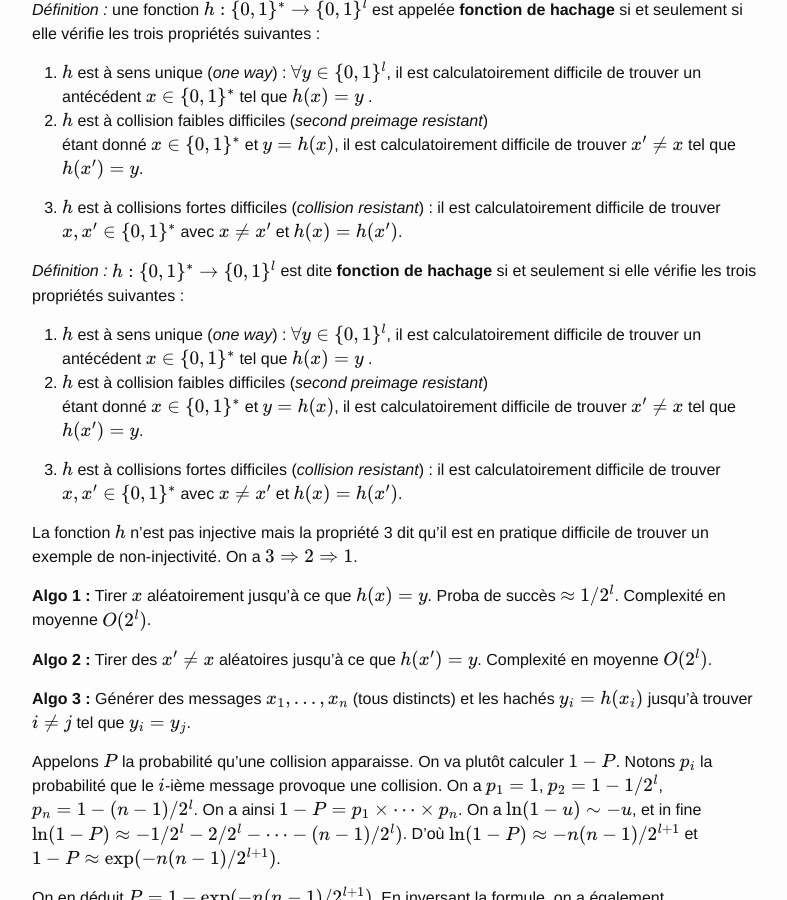
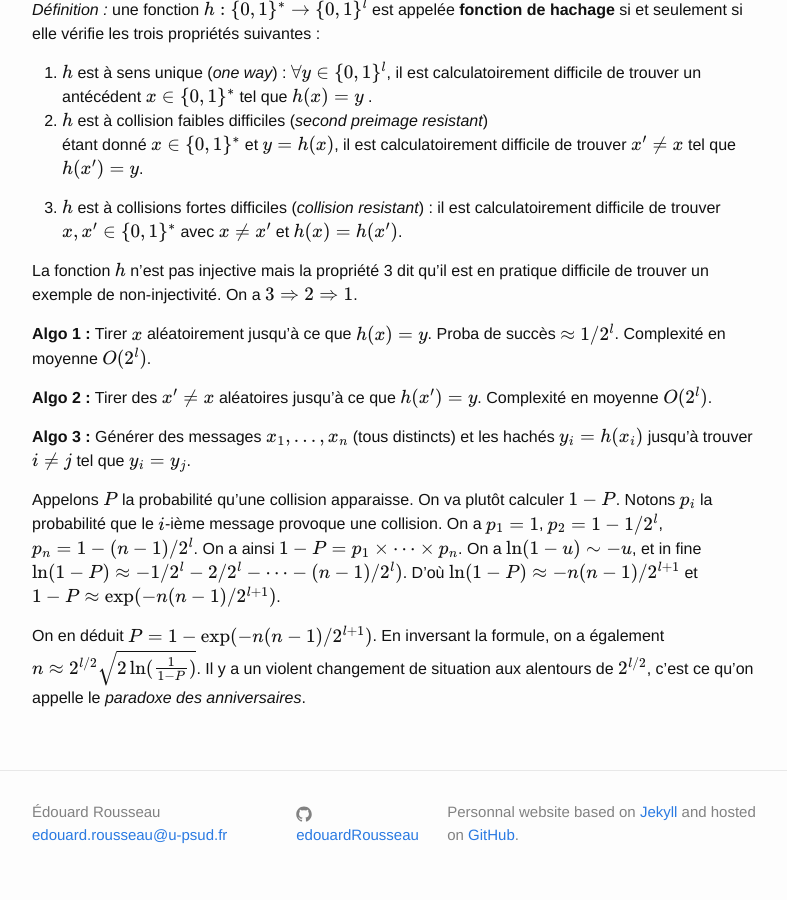
Before and after one commit to erou/erou.github.io, a Jekyll site: the page built from crypto.md, in a window 1280 px wide and 900 px high, scrolled down 1163 px. Shown: the whole window, without its empty margins (238-1025 px from the left). Built offline with Jekyll 4.4.1, drawn with Linux system fonts in a browser that asks for light colours; our own code applies the rules of GitHub Pages for plain Markdown files; formulas are drawn with MathJax 3.

Commit message:
cours crypto

```diff
--- a/crypto.md
+++ b/crypto.md
@@ -70,20 +70,6 @@ difficile de trouver $x'\neq x$ tel que $h(x')=y$.
    est calculatoirement difficile de trouver $x,x'\in\\{0,1\\}^*$ avec
    $x\neq x'$ et $h(x)=h(x')$.
 
-
-*Définition :* $h:\\{0,1\\}^*\rightarrow\\{0,1\\}^l$ est dite **fonction
-de hachage** si et seulement si elle vérifie les trois propriétés
-suivantes :
-1. $h$ est à sens unique (*one way*) : $\forall y \in \\{0,1\\}^l$, il
-   est calculatoirement difficile de trouver un antécédent
-   $x\in\\{0,1\\}^*$ tel que $h(x)=y$ .
-2. $h$ est à collision faibles difficiles (*second preimage resistant*)
-   : étant donné $x\in\\{0,1\\}^* $ et $y=h(x)$, il est calculatoirement
-difficile de trouver $x'\neq x$ tel que $h(x')=y$.
-3. $h$ est à collisions fortes difficiles (*collision resistant*) : il
-   est calculatoirement difficile de trouver $x,x'\in\\{0,1\\}^*$ avec
-   $x\neq x'$ et $h(x)=h(x')$.
-
 La fonction $h$ n'est pas injective mais la propriété 3 dit qu'il est en
 pratique difficile de trouver un exemple de non-injectivité. On a
 $3\Rightarrow 2 \Rightarrow 1$.
```
